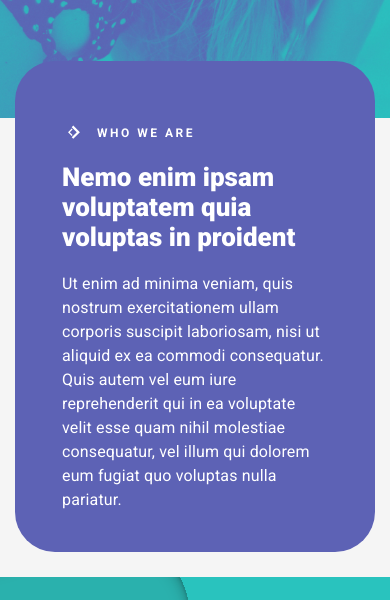
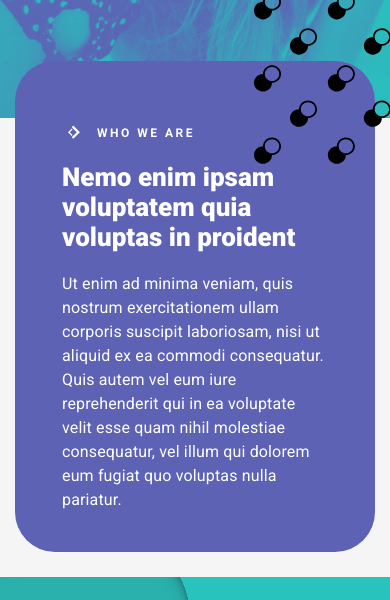
Before and after one commit to Anika1712/lesson17, a plain HTML site: page index.html in a window 390 px wide. Shown: the part 439-1039 px from the top of the page. Drawn offline with Linux system fonts and the light colour scheme.

Commit message:
Update style.css

```diff
--- a/css/style.css
+++ b/css/style.css
@@ -340,13 +340,8 @@ body {
        max-width: 970px;
     }
     .who-we-are__content::before{
-    content: "";
-    width: 201px;
-    height: 317px;
-    background: url("../img/circles.svg") no-repeat;
-    position: absolute;
     top: -96px;
-	right: -66px;
+	   right: -66px;
 }
 }
 /*==== 2nd breakpoint===*/
@@ -354,8 +349,11 @@ body {
     [class*="__container"] {
        max-width: 750px;
     }
-    .who-we-are__content::before{
-        display: none;
+     .who-we-are__content::before{
+        top: -68px;
+	right: -66px;
+	background-size: 90%;
+        height: 216px;
     }
     .who-we-are__content{
     margin: -82px 0 0 0;
@@ -382,6 +380,12 @@ body {
     .who-we-are__content{
         margin: -82px 0 0 0;
         padding: 60px 47px 0px 47px;
+    }
+	  .who-we-are__content::before{
+        top: -68px;
+	    right: -80px;
+        background-size: 90%;
+        height: 176px;
     }
     .who-we-are__content::after{
         display: none;
```
